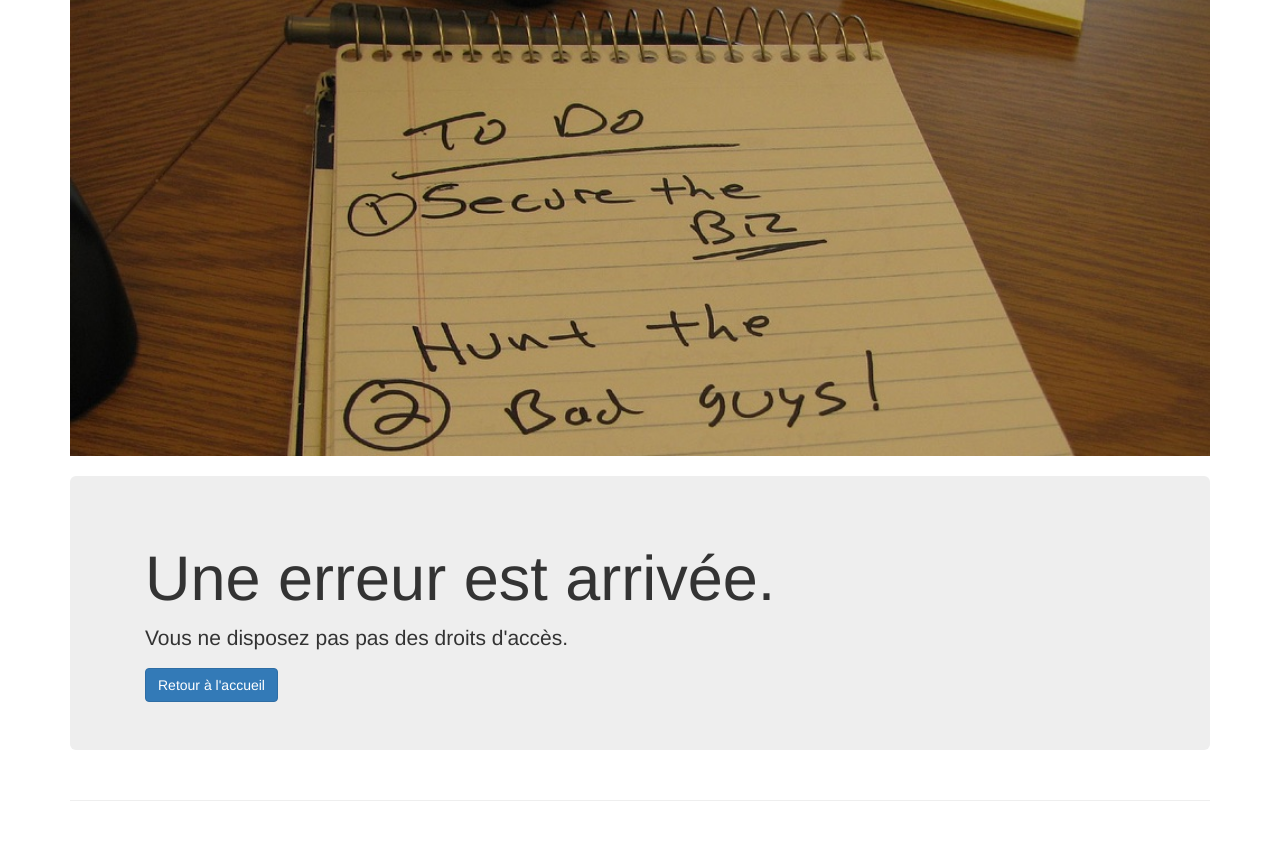
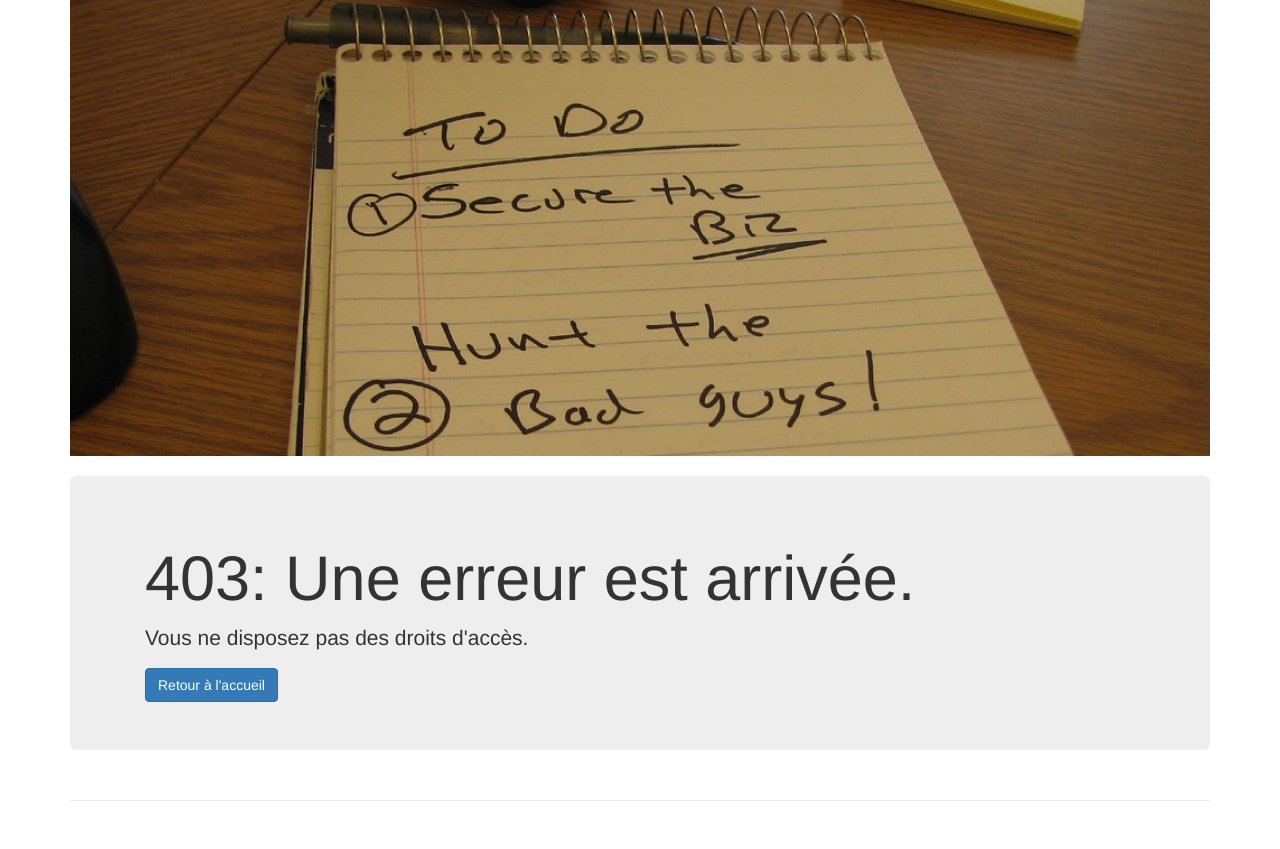
Before and after one commit to kirokou/Todolist, a Symfony app: template templates/bundles/TwigBundle/Exception/error403.html.twig in a window 1280 px wide. Shown: the part 105-954 px from the top of the page. Run offline with Twig, Linux system fonts and the light colour scheme; the template is opened without the code that fills it, so the values that code supplies are empty; some libraries are stand-ins or nearby versions.

Commit message:
feat(): update pages error

```diff
--- a/templates/bundles/TwigBundle/Exception/error403.html.twig
+++ b/templates/bundles/TwigBundle/Exception/error403.html.twig
@@ -8,8 +8,8 @@
             <div class="col-md-12">
                 <div class="jumbotron jumbotron-fluid">
                     <div class="container">
-                        <h1 class="display-4">Une erreur est arrivée.</h1>
-                        <p> Vous ne disposez pas pas des droits d'accès.</p>
+                        <h1 class="display-4">403: Une erreur est arrivée.</h1>
+                        <p> Vous ne disposez pas des droits d'accès.</p>
                         <a href="{{path('homepage')}}" class="btn btn-primary">Retour à l'accueil</a>
                     </div>
                     </div>
--- a/templates/bundles/TwigBundle/Exception/error404.html.twig
+++ b/templates/bundles/TwigBundle/Exception/error404.html.twig
@@ -8,7 +8,7 @@
         <div class="col-md-12">
             <div class="jumbotron jumbotron-fluid">
                 <div class="container">
-                    <h1 class="display-4">Une erreur est arrivée.</h1>
+                    <h1 class="display-4">404:Une erreur est arrivée.</h1>
                     <p> La page que vous avez demandée n'existe pas.</p>
                     <a href="{{path('homepage')}}" class="btn btn-primary">Retour à l'accueil</a>
                 </div>
```
